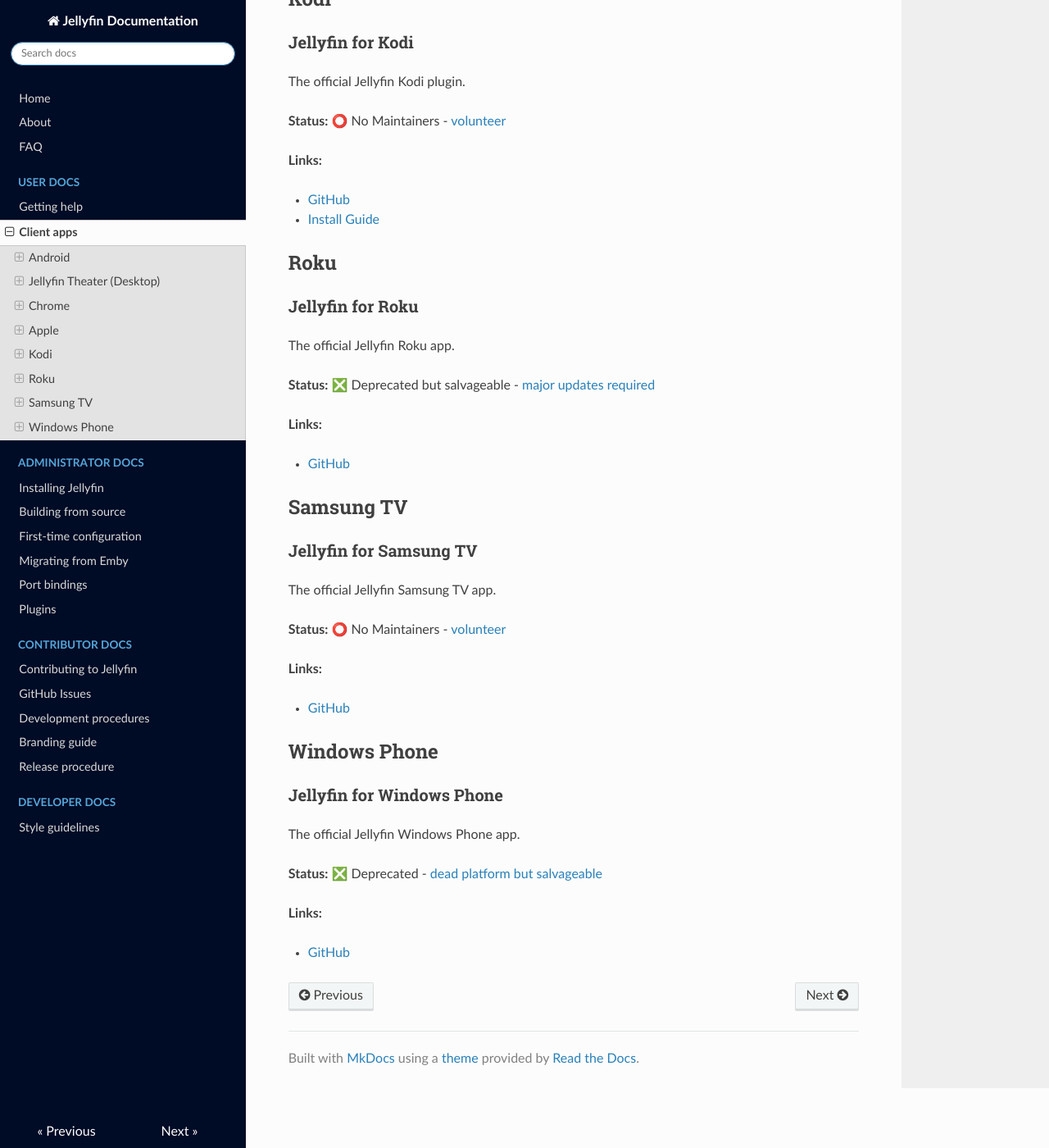
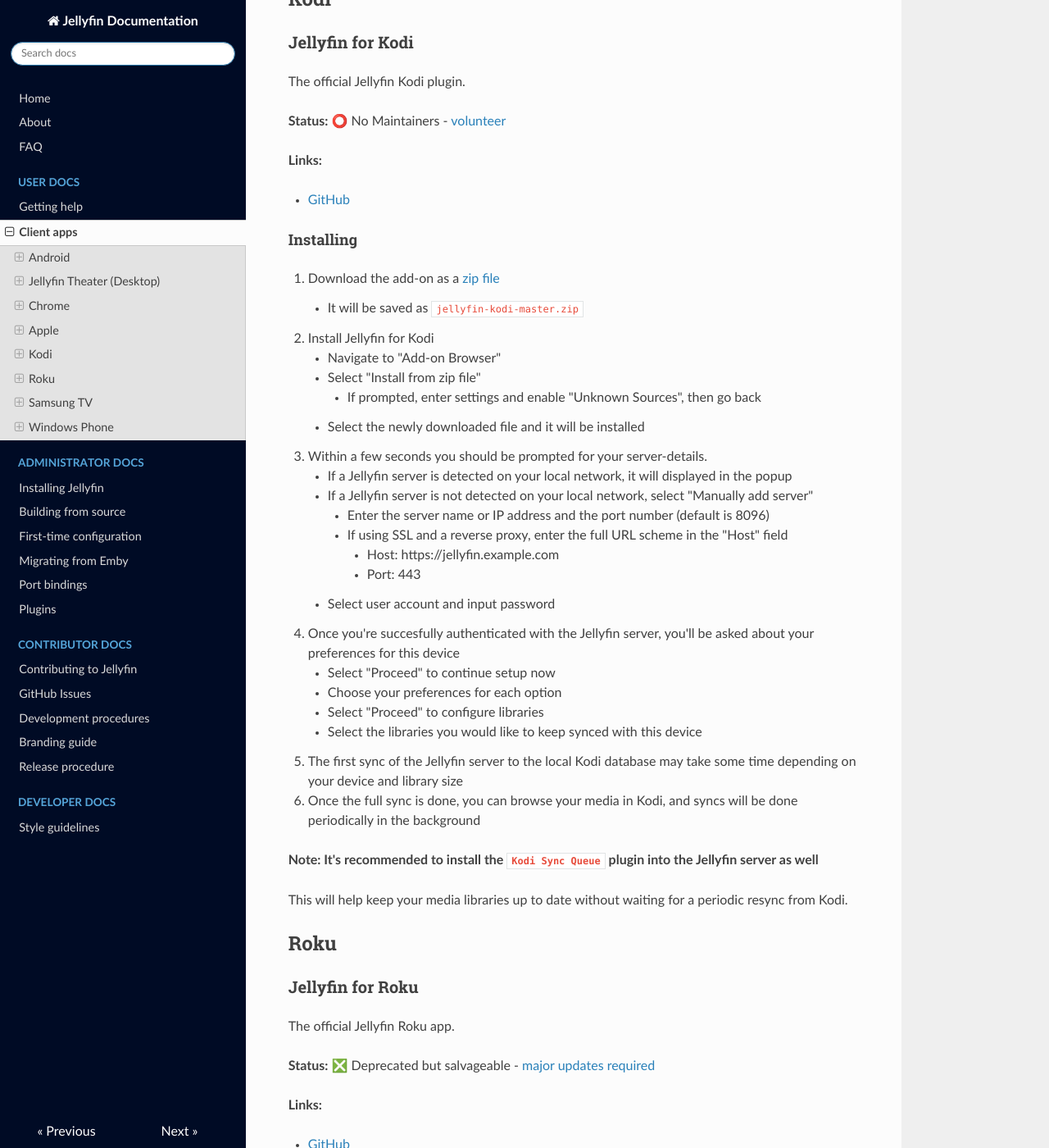
Before and after one commit to jellyfin-archive/jellyfin-docs, an MkDocs documentation site: the page built from docs/user-docs/apps.md, in a window 1280 px wide and 1400 px high, scrolled down 2626 px. Shown: the whole window at 82% size. Built offline with MkDocs 1.6.1, drawn with Linux system fonts in a browser that asks for light colours; nearby versions of some CDN libraries; old or Windows-style settings are respelled for this version of MkDocs.

Commit message:
Move kodi addon install instructions to here

```diff
--- a/docs/user-docs/apps.md
+++ b/docs/user-docs/apps.md
@@ -108,7 +108,36 @@ The official Jellyfin Kodi plugin.
 **Links:**
 
 * [GitHub](https://github.com/jellyfin/jellyfin-kodi)
-* [Install Guide](https://github.com/jellyfin/jellyfin-kodi#install-jellyfin-for-kodi)
+
+#### Installing
+
+1. Download the add-on as a [zip file](https://github.com/jellyfin/jellyfin-kodi/archive/master.zip)
+    * It will be saved as `jellyfin-kodi-master.zip`
+2. Install Jellyfin for Kodi
+    * Navigate to "Add-on Browser"
+    * Select "Install from zip file"
+        * If prompted, enter settings and enable "Unknown Sources", then go back
+    * Select the newly downloaded file and it will be installed
+3. Within a few seconds you should be prompted for your server-details.
+    * If a Jellyfin server is detected on your local network, it will displayed in the popup
+    * If a Jellyfin server is not detected on your local network, select "Manually add server"
+        * Enter the server name or IP address and the port number (default is 8096)
+        * If using SSL and a reverse proxy, enter the full URL scheme in the "Host" field
+            * Host: https://jellyfin.example.com
+            * Port: 443
+    * Select user account and input password
+4. Once you're succesfully authenticated with the Jellyfin server, you'll be asked about your preferences for this device
+    * Select "Proceed" to continue setup now
+    * Choose your preferences for each option
+    * Select "Proceed" to configure libraries
+    * Select the libraries you would like to keep synced with this device
+5. The first sync of the Jellyfin server to the local Kodi database may take some time depending on your device and library size
+6. Once the full sync is done, you can browse your media in Kodi, and syncs will be done periodically in the background
+
+**Note: It's recommended to install the `Kodi Sync Queue` plugin into the Jellyfin server as well**
+
+This will help keep your media libraries up to date without waiting for a periodic resync from Kodi.
+
 
 ## Roku
 
```
